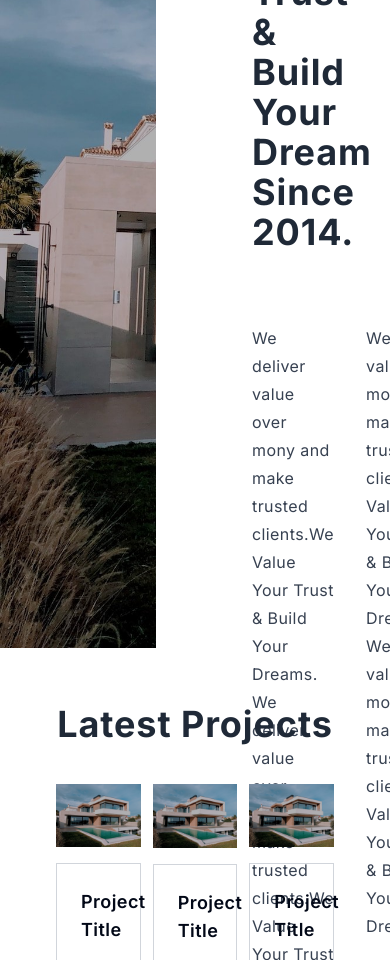
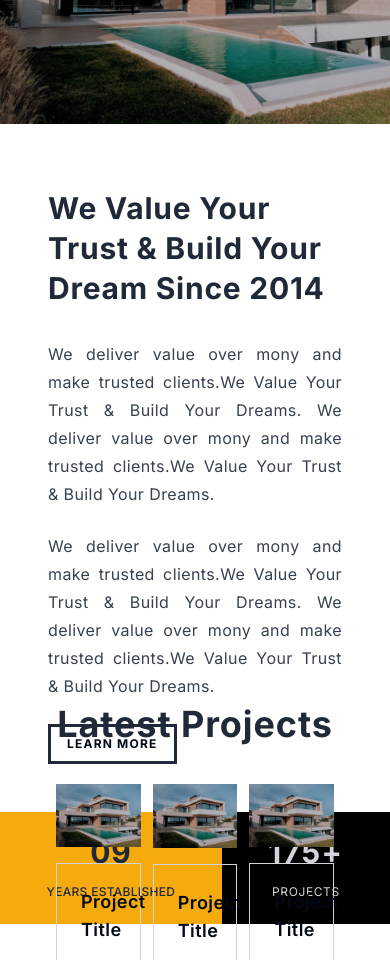
Before and after one commit to aliihaiderr/construction-landing-page, a Next.js app: page / in a window 390 px wide. Shown: the part 1040-2000 px from the top of the page. Built offline with nearby package versions, Linux system fonts and the light colour scheme.

Commit message:
feature component responsive

```diff
--- a/src/components/Features.tsx
+++ b/src/components/Features.tsx
@@ -1,50 +1,57 @@
-import React from 'react'
-import { Button } from "@/components/ui/button"
-
+import React from "react";
+import { Button } from "@/components/ui/button";
 
 const Features = () => {
   return (
-    <div className='flex h-screen'>
-
+    <div className="lg:flex h-screen">
       {/* Left side Panel */}
-      <div className='w-2/5 p-12 flex flex-col items-baseline bg-detail-image bg-cover'></div>
+      <div className="max-w-full py-40 object-cover lg:w-2/5 lg:p-12 flex flex-col items-baseline bg-detail-image bg-cover"></div>
 
       {/* Right Side Panel  */}
-      <div className='w-3/5'>
-        <div className='pt-12 pl-24 pr-16 flex flex-col'>
-          <h2 className="scroll-m-20 pb-2 font-bold text-4xl w-3/4 text-gray-800 tracking-wide leading-10 transition-colors first:mt-0">
-            We Value Your Trust & Build Your Dream Since 2014.
+      <div className="max-w-full lg:w-3/5">
+        <div className="p-12 lg:pt-12 lg:px-24 flex flex-col">
+          <h2 className="scroll-m-20 pb-2 font-bold text-3xl lg:text-4xl w-full lg:w-3/4 text-gray-800 tracking-wide leading-10 transition-colors first:mt-4">
+            We Value Your Trust & Build Your Dream Since 2014
           </h2>
-          <div className='flex gap-8 mt-16'>
+          <div className="flex-row lg:flex gap-8 mt-6 lg:mt-16">
             <div>
-              <p className="leading-7 [&:not(:first-child)]:mt-2 mb-6 text-gray-700 font-normal tracking-wide">
-                We deliver value over mony and make trusted clients.We Value Your Trust & Build Your Dreams.
-                We deliver value over mony and make trusted clients.We Value Your Trust & Build Your Dreams.
+              <p className="leading-7 [&:not(:first-child)]:mt-2 mb-6 text-gray-700 font-normal text-justify tracking-wide">
+                We deliver value over mony and make trusted clients.We Value
+                Your Trust & Build Your Dreams. We deliver value over mony and
+                make trusted clients.We Value Your Trust & Build Your Dreams.
               </p>
             </div>
             <div>
-              <p className="leading-7 [&:not(:first-child)]:mt-2 mb-6 text-gray-700 font-normal tracking-wide">
-              We deliver value over mony and make trusted clients.We Value Your Trust & Build Your Dreams.
-              We deliver value over mony and make trusted clients.We Value Your Trust & Build Your Dreams.
+              <p className="leading-7 [&:not(:first-child)]:mt-2 mb-6 text-gray-700 font-normal text-justify tracking-wide">
+                We deliver value over mony and make trusted clients.We Value
+                Your Trust & Build Your Dreams. We deliver value over mony and
+                make trusted clients.We Value Your Trust & Build Your Dreams.
               </p>
               <Button variant="outline">LEARN MORE</Button>
             </div>
           </div>
         </div>
-        <div className='flex mt-[163px]'>
-            <div className='flex flex-col justify-center items-center bg-[#F5AA0E] text-gray-800 p-5 flex-auto'>
-              <h2 className="scroll-m-20 pb-2 font-bold text-3xl tracking-wide leading-10 transition-colors first:mt-0">09</h2>
-              <h3 className='scroll-m-20 font-medium text-xs tracking-wide leading-6 transition-colors first:mt-0'>YEARS ESTABLISHED</h3>
-            </div>
-            <div className='flex flex-col justify-center items-center bg-black text-gray-300 p-5 flex-auto'>
-              <h2 className="scroll-m-20 pb-2 font-bold text-3xl tracking-wider leading-10 transition-colors first:mt-0">175+</h2>
-              <h3 className='scroll-m-20 font-font-medium text-xs tracking-wider leading-6 transition-colors first:mt-0'>PROJECTS</h3>
-            </div>
+        <div className="flex lg:mt-[115px]">
+          <div className="flex flex-col justify-center items-center bg-[#F5AA0E] text-gray-800 p-5 flex-auto">
+            <h2 className="scroll-m-20 pb-2 font-bold text-3xl tracking-wide leading-10 transition-colors first:mt-0">
+              09
+            </h2>
+            <h3 className="scroll-m-20 font-medium text-xs tracking-wide leading-6 transition-colors first:mt-0">
+              YEARS ESTABLISHED
+            </h3>
+          </div>
+          <div className="flex flex-col justify-center items-center bg-black text-gray-300 p-5 flex-auto">
+            <h2 className="scroll-m-20 pb-2 font-bold text-3xl tracking-wider leading-10 transition-colors first:mt-0">
+              175+
+            </h2>
+            <h3 className="scroll-m-20 font-font-medium text-xs tracking-wider leading-6 transition-colors first:mt-0">
+              PROJECTS
+            </h3>
+          </div>
         </div>
       </div>
+    </div>
+  );
+};
 
-    </div>
-  )
-}
-
-export default Features
+export default Features;
```
